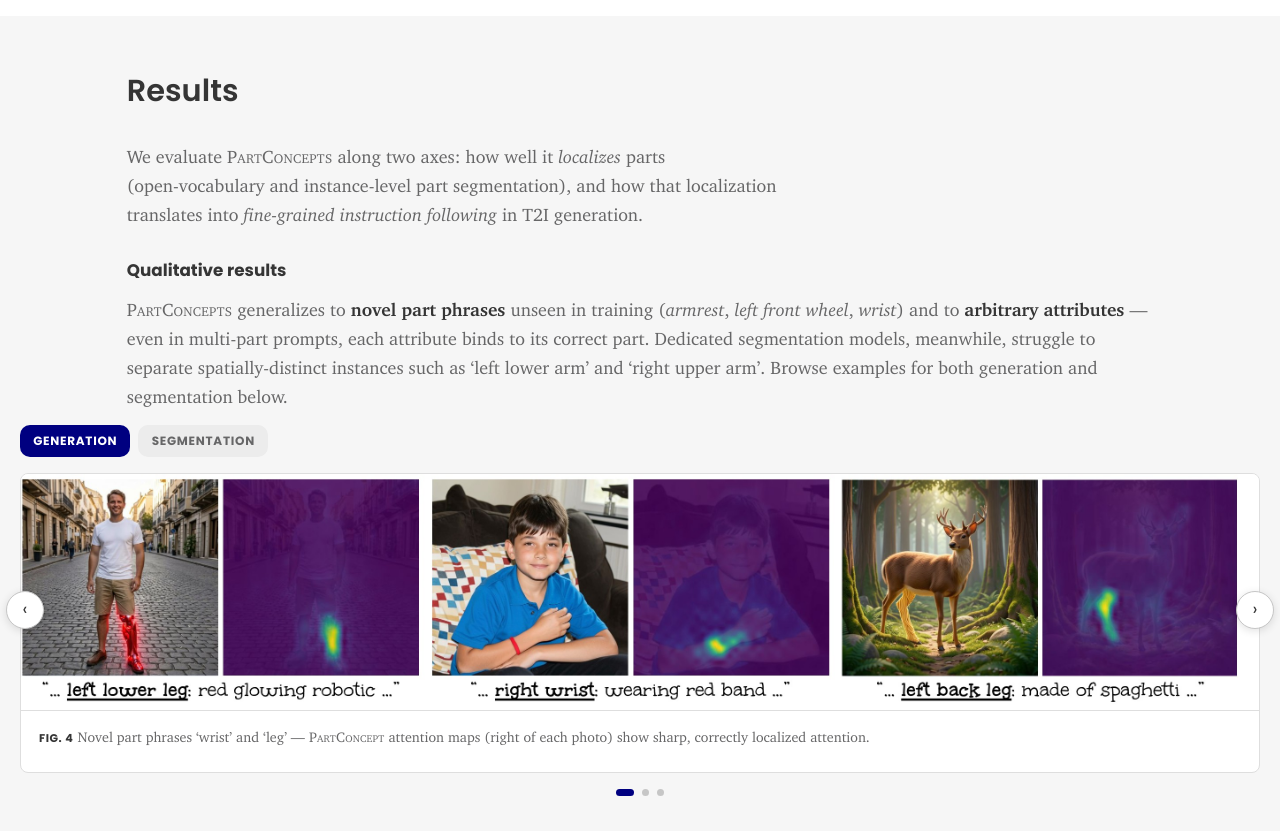
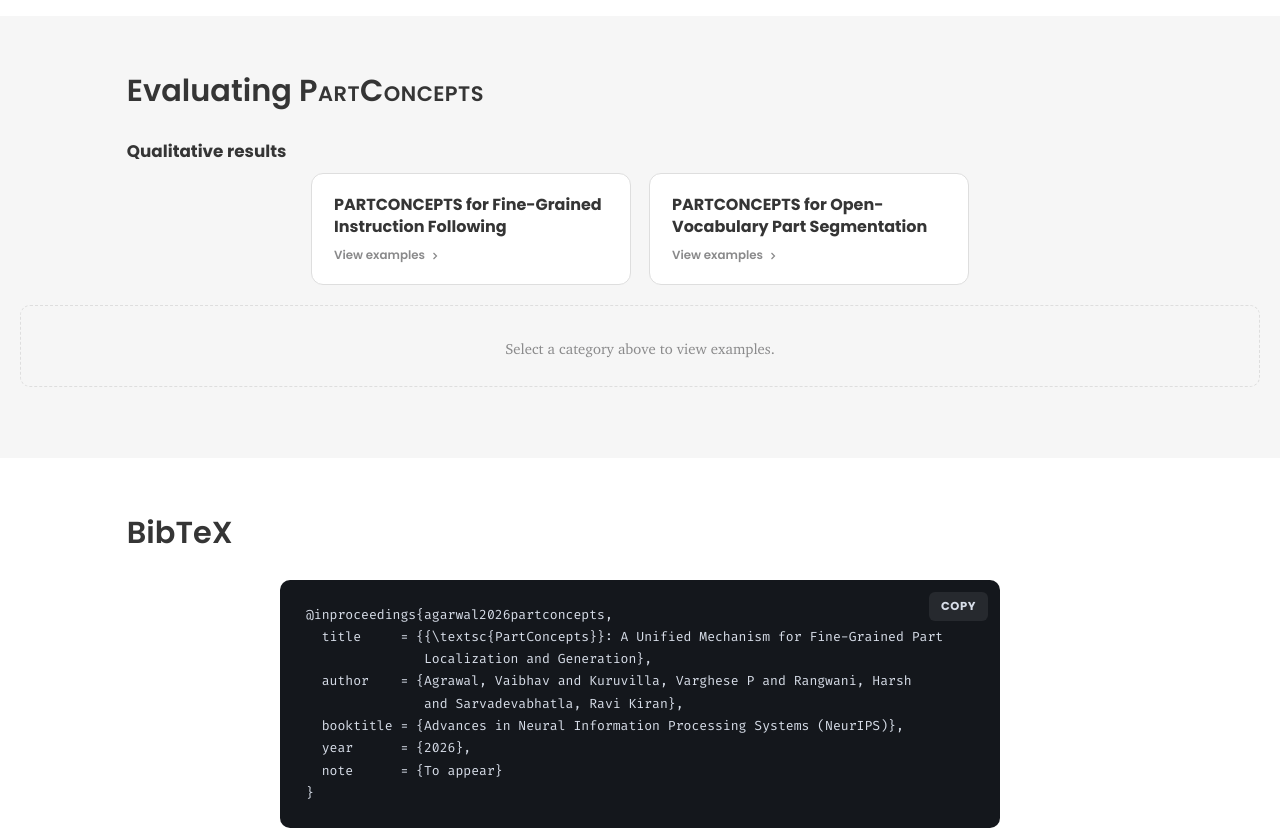
Before and after one commit to visionpartconcepts/visionpartconcepts.github.io, a plain HTML site: page index.html in a window 1280 px wide. Shown: the part 2900-3731 px from the top of the page. Drawn offline with Linux system fonts and the light colour scheme.

Commit message:
Redesign Results section as two compact, centered picker cards

```diff
--- a/assets/css/style.css
+++ b/assets/css/style.css
@@ -824,31 +824,101 @@ figure { margin: 0; }
 
 /* ---------- Gallery / carousel ---------- */
 
-.gallery-tabs {
+/* Two compact cards that pick which results gallery is shown below (the
+   .gallery-tab class + data-target is what main.js's tab-switching listens
+   for — kept for that hook even though the pill styling it used to carry is
+   gone, replaced entirely by .result-card below). Text-only on purpose: an
+   earlier version used a photo background per card, but for a plain picker
+   between two categories the image was unnecessary weight, not signal. */
+.result-cards {
   display: flex;
-  gap: 8px;
-  margin-bottom: 16px;
+  flex-wrap: wrap;
+  justify-content: center;
+  gap: 18px;
+  margin-bottom: 20px;
 }
 
-.gallery-tab {
-  padding: 0.6em 1.1em;
-  border-radius: 10px;
-  font-size: 0.75rem;
-  font-weight: 700;
-  border: none;
-  background: var(--btn-bg);
-  color: var(--text-secondary);
+.result-card {
+  display: flex;
+  flex-direction: column;
+  align-items: flex-start;
+  gap: 8px;
+  flex: 0 1 320px;   /* sized to fit its own content, not stretched full-width */
+  max-width: 340px;
+  padding: 20px 22px;
+  border: 1px solid var(--border);
+  border-radius: 12px;
+  background: var(--surface);
+  text-align: left;
   cursor: pointer;
-  text-transform: uppercase;
-  letter-spacing: 0.06em;
-  font-family: var(--sans);
+  transition: transform 0.15s ease, box-shadow 0.15s ease, border-color 0.15s ease, background 0.15s ease;
 }
 
-.gallery-tab.active { background: var(--accent); color: #fff; }
-.gallery-tab:not(.active):hover { background: var(--btn-bg-hover); }
+@media (max-width: 480px) {
+  .result-card { flex-basis: 100%; max-width: none; }
+}
+
+.result-card:hover { border-color: var(--border-strong); background: var(--btn-bg); }
+.result-card:focus-visible { outline: 2px solid var(--accent); outline-offset: 2px; }
+
+.result-card.active {
+  border-color: var(--accent);
+  background: var(--bg-alt);
+  box-shadow: inset 0 0 0 1px var(--accent);
+}
+
+.result-card-title {
+  font-family: var(--sans);
+  font-weight: 700;
+  font-size: 1rem;
+  line-height: 1.35;
+  color: var(--text-primary);
+}
+
+.result-card-desc {
+  font-family: var(--serif);
+  font-size: 0.86rem;
+  line-height: 1.5;
+  color: var(--text-secondary);
+}
+
+.result-card-cta {
+  display: flex;
+  align-items: center;
+  gap: 4px;
+  margin-top: 2px;
+  font-family: var(--sans);
+  font-weight: 600;
+  font-size: 0.74rem;
+  color: var(--text-muted);
+}
+
+.result-card.active .result-card-cta { color: var(--accent); }
+
+.result-card-cta svg { width: 12px; height: 12px; transition: transform 0.15s ease; }
+.result-card:hover .result-card-cta svg { transform: translateX(2px); }
+
+.result-card .cta-selected { display: none; }
+.result-card.active .cta-view { display: none; }
+.result-card.active .cta-selected { display: inline; }
 
 .gallery-panel { display: none; }
 .gallery-panel.active { display: block; }
+
+/* Shown only before either card has been picked; hidden as soon as one has
+   (:has() lets this stay pure CSS instead of another main.js hook). */
+.gallery-empty-hint {
+  display: block;
+  padding: 28px 0;
+  font-family: var(--serif);
+  font-size: 0.92rem;
+  color: var(--text-muted);
+  text-align: center;
+  border: 1px dashed var(--border);
+  border-radius: 10px;
+}
+
+.gallery:has(.gallery-panel.active) .gallery-empty-hint { display: none; }
 
 /* Plain column labels (not buttons): text over a hairline rule, aligned to
    the image columns via --inset-l / --inset-r / --col-gap. */
--- a/index.html
+++ b/index.html
@@ -241,33 +241,35 @@
   <!-- Results -->
   <section id="results" class="alt">
     <div class="container">
-      <h2>Results</h2>
-      <p class="section-intro">
-        We evaluate <span class="textsc">PartConcepts</span> along two axes: how well it <em>localizes</em> parts (<span
-          class="nowrap">open-vocabulary</span> and
-        instance-level part segmentation), and how that localization translates into <em>fine-grained instruction
-          following</em> in T2I generation.
-      </p>
+      <h2>Evaluating <span class="textsc">PartConcepts</span></h2>
 
       <!-- Qualitative -->
       <div class="result-group">
         <div class="result-group-title">Qualitative results</div>
-        <p>
-          <span class="textsc">PartConcepts</span> generalizes to <strong>novel part phrases</strong> unseen in training
-          (<em>armrest</em>,
-          <em>left front wheel</em>, <em>wrist</em>) and to <strong>arbitrary attributes</strong> &mdash; even in
-          multi-part prompts, each attribute binds to its correct part. Dedicated segmentation models, meanwhile,
-          struggle to separate spatially-distinct instances such as &lsquo;left lower arm&rsquo; and &lsquo;right
-          upper arm&rsquo;. Browse examples for both generation and segmentation below.
-        </p>
 
         <div class="gallery">
-          <div class="gallery-tabs">
-            <button class="gallery-tab active" data-target="gen">Generation</button>
-            <button class="gallery-tab" data-target="seg">Segmentation</button>
+          <div class="result-cards">
+            <button class="result-card gallery-tab" data-target="gen">
+              <span class="result-card-title">PARTCONCEPTS for Fine-Grained Instruction Following</span>
+              <span class="result-card-cta">
+                <span class="cta-view">View examples</span>
+                <span class="cta-selected">Selected</span>
+                <svg viewBox="0 0 24 24" fill="none" stroke="currentColor" stroke-width="2.5"><path d="m9 18 6-6-6-6"/></svg>
+              </span>
+            </button>
+            <button class="result-card gallery-tab" data-target="seg">
+              <span class="result-card-title">PARTCONCEPTS for Open-Vocabulary Part Segmentation</span>
+              <span class="result-card-cta">
+                <span class="cta-view">View examples</span>
+                <span class="cta-selected">Selected</span>
+                <svg viewBox="0 0 24 24" fill="none" stroke="currentColor" stroke-width="2.5"><path d="m9 18 6-6-6-6"/></svg>
+              </span>
+            </button>
           </div>
 
-          <div class="gallery-panel active" data-panel="gen">
+          <p class="gallery-empty-hint">Select a category above to view examples.</p>
+
+          <div class="gallery-panel" data-panel="gen">
             <div class="gallery-viewport">
               <div class="gallery-track">
                 <figure class="gallery-slide">
```
